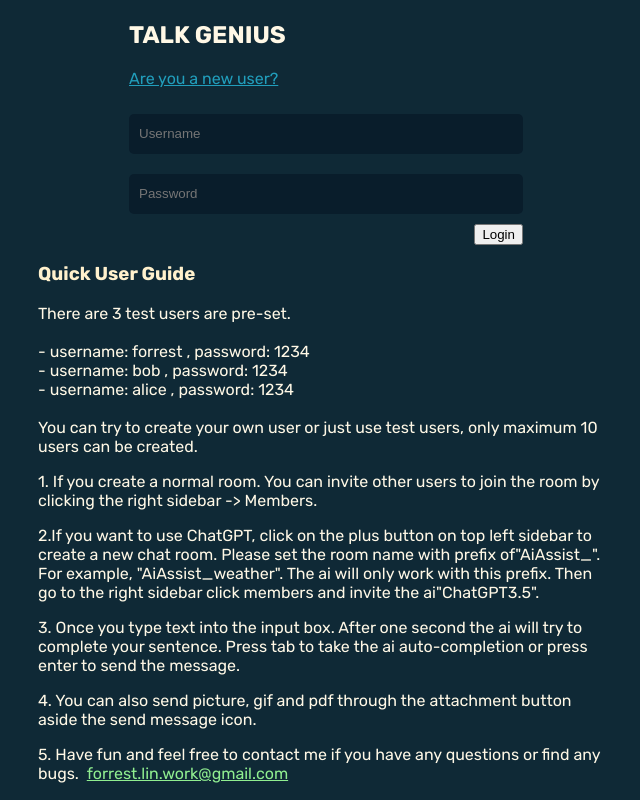
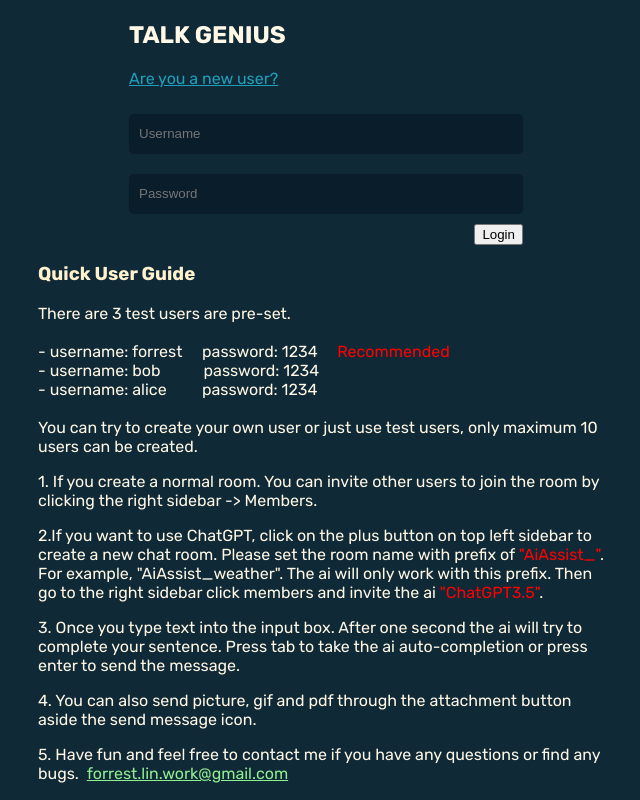
Before and after one commit to ASCII-768977/Chat-App, a React (Vite) app in the folder client/: page / in a window 1280 px wide. Shown: the whole page, without its empty margins (314-954 px from the left). Built offline with nearby package versions, Linux system fonts and the light colour scheme; no server answers.

Commit message:
update login intro

```diff
--- a/client/src/components/Login.jsx
+++ b/client/src/components/Login.jsx
@@ -32,6 +32,7 @@ const Login = ({ setUser, setSecret }) => {
     if (resultLogin.data?.response) {
       setUser(username);
       setSecret(password);
+      toast.success("Login success, wait for redirect...");
     } else if (resultLogin.error) {
       toast.error("User doesn't exist or wrong credentials");
     }
@@ -93,12 +94,14 @@ const Login = ({ setUser, setSecret }) => {
         <p className="intro-text">
           There are 3 test users are pre-set.
           <br />
+          <br />- username: forrest &nbsp;&nbsp;&nbsp; password: 1234
+          <span style={{ color: "red" }}>
+            &nbsp;&nbsp;&nbsp;&nbsp;&nbsp;Recommended
+          </span>
           <br />
-          - username: forrest , password: 1234
+          - username: bob &nbsp; &nbsp; &nbsp; &nbsp; &nbsp; password: 1234
           <br />
-          - username: bob , password: 1234
-          <br />
-          - username: alice , password: 1234
+          - username: alice &nbsp; &nbsp;&nbsp;&nbsp; &nbsp; password: 1234
           <br />
           <br />
           You can try to create your own user or just use test users, only
@@ -112,10 +115,10 @@ const Login = ({ setUser, setSecret }) => {
           2.If you want to use ChatGPT, click on the plus button on top left
           sidebar to create a new chat room. Please set the room name with
           prefix of
-          <span style={{ color: "lightRed" }}>"AiAssist_"</span>. For example,
+          <span style={{ color: "red" }}> "AiAssist_"</span>. For example,
           "AiAssist_weather". The ai will only work with this prefix. Then go to
           the right sidebar click members and invite the ai
-          <span style={{ color: "lightRed" }}>"ChatGPT3.5"</span>.
+          <span style={{ color: "red" }}> "ChatGPT3.5"</span>.
         </p>
         <p className="intro-text">
           3. Once you type text into the input box. After one second the ai will
```
